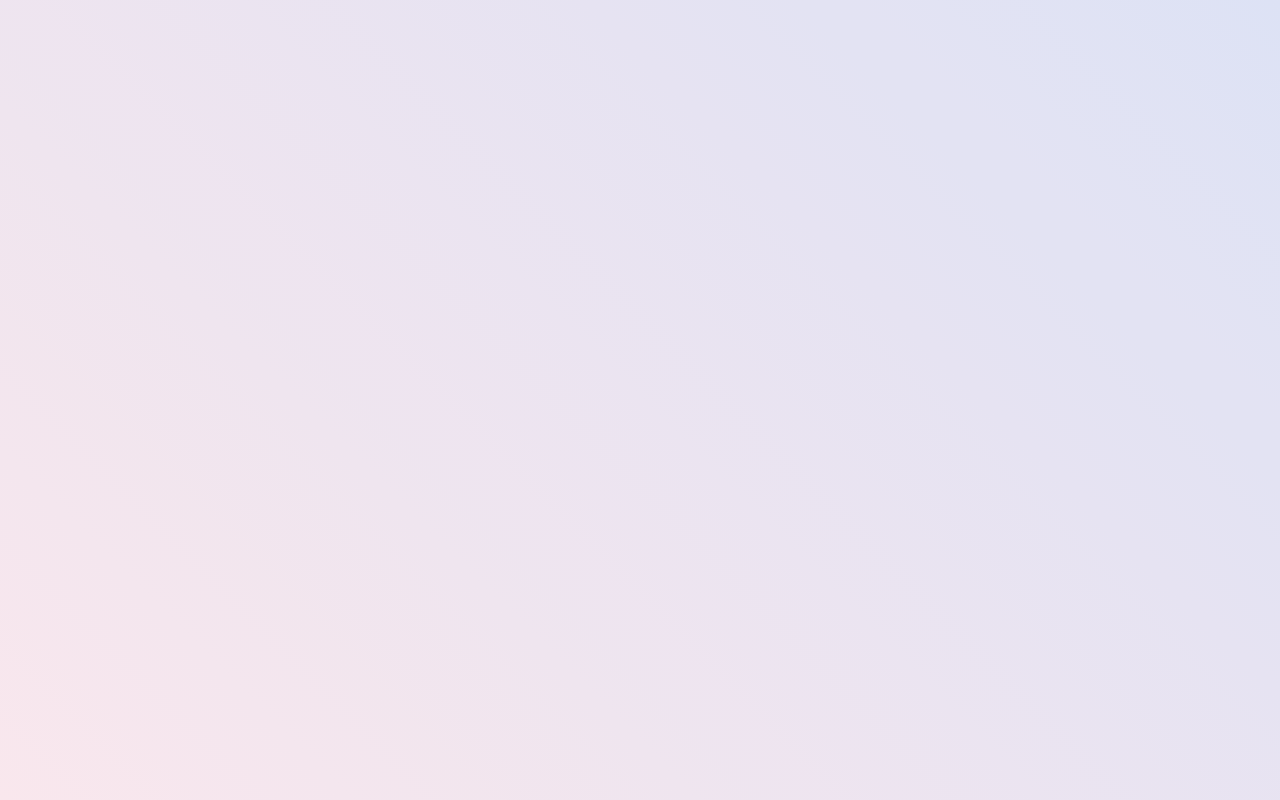
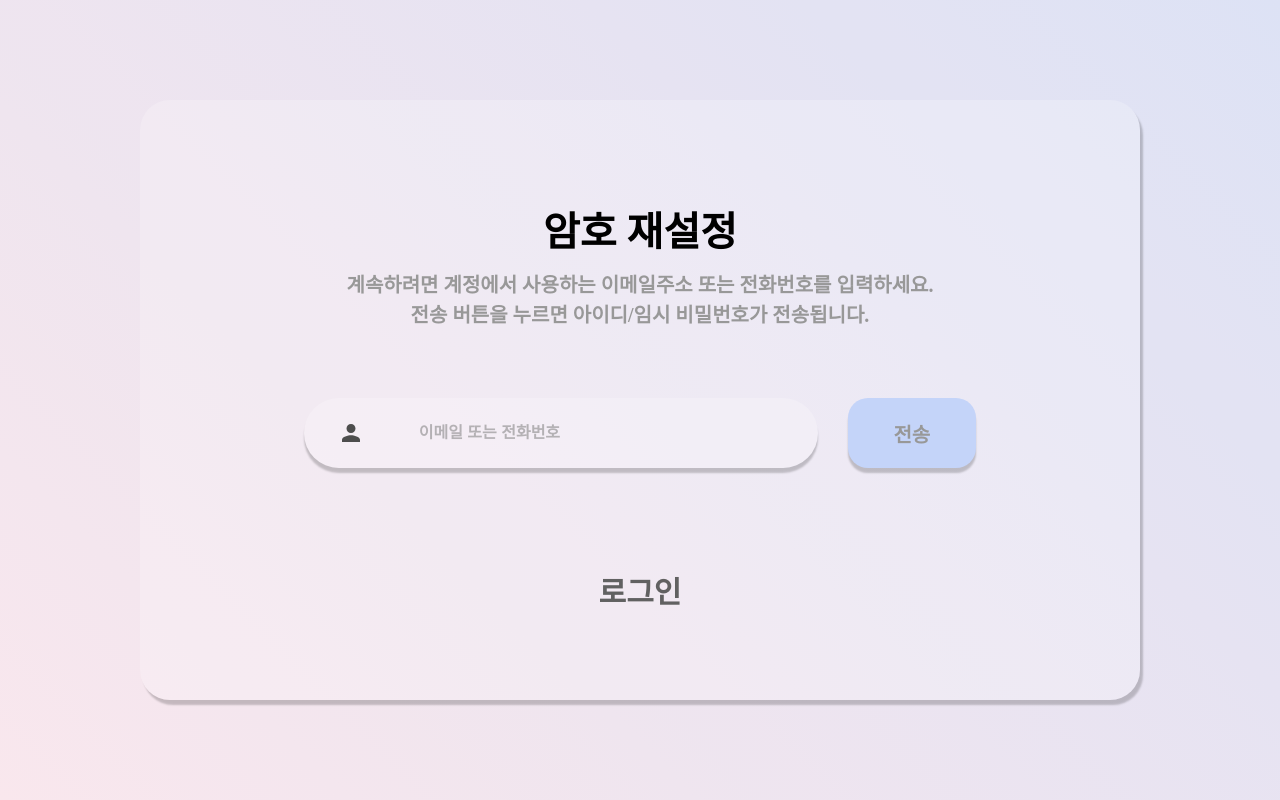
Before and after one commit to gawoooon/TUK-CE-capstone-2023-drawingdiary, a React (Create React App) app in the folder drawingdiary/frontend/: page /loginlost in a window 1280 px wide. Shown: the top 800 px of the page. Built offline with nearby package versions, Linux system fonts and the light colour scheme.

Commit message:
[feat] 비밀번호 잃어버림 페이지 추가

```diff
--- a/drawingdiary/frontend/src/components/Background/index.jsx
+++ b/drawingdiary/frontend/src/components/Background/index.jsx
@@ -1,9 +1,10 @@
 import styled, { createGlobalStyle } from "styled-components";
 
 const GlobalStyle = createGlobalStyle`
-  body {
+  body, p {
     margin: 0;
   }
+
   `;
 
 const BackgroundColor = styled.body`
--- a/drawingdiary/frontend/src/components/LoginBtn/index.jsx
+++ b/drawingdiary/frontend/src/components/LoginBtn/index.jsx
@@ -11,10 +11,11 @@ const Btn = styled.button`
   font-size: 20px;
   font-weight: 800;
   color: #989898;
+  cursor: pointer;
 `;
 
-function LoginBar({ text }) {
-  return <Btn>{text}</Btn>;
+function LoginBtn({ text, onClick }) {
+  return <Btn onClick={onClick}>{text}</Btn>;
 }
 
-export default LoginBar;
+export default LoginBtn;
--- a/drawingdiary/frontend/src/pages/LoginLostPage.jsx
+++ b/drawingdiary/frontend/src/pages/LoginLostPage.jsx
@@ -1,10 +1,112 @@
+import React from "react";
+import styled from "styled-components";
+import { useNavigate, Link } from "react-router-dom";
+
 import Background from "../components/Background";
+import LoginBar from "../components/LoginBar";
+import LoginBtn from "../components/LoginBtn";
+
+import { IoMdPerson } from "react-icons/io";
+
+const Body = styled.body`
+  display: flex;
+  flex-direction: column;
+  align-items: center;
+  justify-content: center;
+  width: 100%;
+  height: 100%;
+`;
+
+const LoginBox = styled.div`
+  display: flex;
+  flex-direction: column;
+  align-items: center;
+  width: 1000px;
+  height: 600px;
+  background-color: rgba(255, 255, 255, 0.2);
+  box-shadow: 0px 5px 5px 5px rgba(0, 0, 0, 0.1);
+  box-shadow: 3px 5px 2px 0 rgba(0, 0, 0, 0.2);
+  border-radius: 30px;
+  padding: 100px 80px 40px 80px;
+  box-sizing: border-box;
+`;
+
+const Title = styled.p`
+  font-size: 40px;
+  font-weight: 800;
+  padding-bottom: 10px;
+`;
+
+const Content = styled.p`
+  font-size: 20px;
+  font-weight: 800;
+  padding-top: 1px;
+  color: #989898;
+`;
+
+const PasswdBox = styled.div`
+  display: flex;
+  align-items: center;
+  width: 80%;
+  height: 70px;
+  padding-top: 70px;
+`;
+
+const LeftBox = styled.div`
+  display: flex;
+  width: 80%;
+  height: 100%;
+  padding-right: 30px;
+`;
+
+const RightBox = styled.div`
+  display: flex;
+  width: 20%;
+  height: 100%;
+`;
+
+const LoginBtn2 = styled(Link)`
+  font-size: 30px;
+  font-weight: 800;
+  padding-top: 100px;
+  color: #616161;
+  text-decoration: none;
+`;
 
 function LoginLostPage() {
+  const navigate = useNavigate();
+
+  const handleLogin = () => {
+    // 로그인 로직을 처리한 후 '/calendar' 페이지로 이동
+    navigate("/calendar");
+  };
+
   return (
-    <div>
-      <Background>LoginLostPage</Background>
-    </div>
+    <Background>
+      <Body>
+        <LoginBox>
+          <Title>암호 재설정</Title>
+          <Content>
+            계속하려면 계정에서 사용하는 이메일주소 또는 전화번호를 입력하세요.
+          </Content>
+          <Content>
+            전송 버튼을 누르면 아이디/임시 비밀번호가 전송됩니다.
+          </Content>
+          <PasswdBox>
+            <LeftBox>
+              <LoginBar
+                icon={<IoMdPerson />}
+                text="이메일 또는 전화번호"
+              ></LoginBar>
+            </LeftBox>
+            <RightBox>
+              <LoginBtn text="전송" onClick={handleLogin} />
+            </RightBox>
+          </PasswdBox>
+          <LoginBtn2 to="/calendar">로그인</LoginBtn2>
+        </LoginBox>
+      </Body>
+    </Background>
   );
 }
 
```
